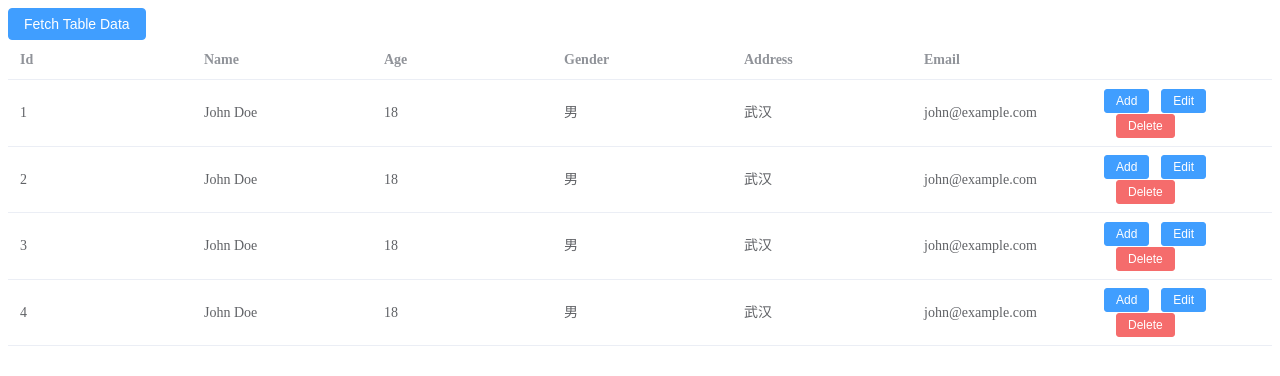
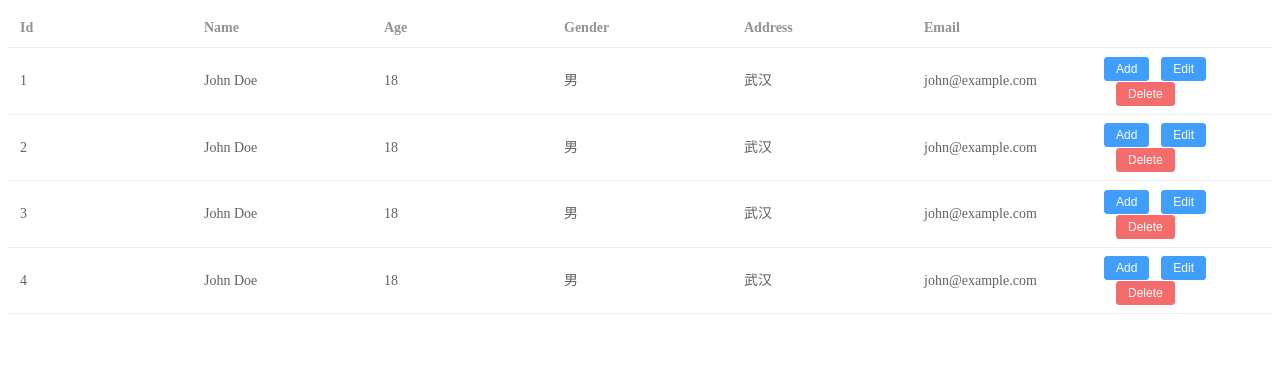
Before and after one commit to reddish-brick/vue-dev-container-template, a Vue app: page / in a window 1280 px wide. Shown: the top 376 px of the page. Built offline with nearby package versions, Linux system fonts and the light colour scheme.

Commit message:
实现列表功能

```diff
--- a/src/components/Table.vue
+++ b/src/components/Table.vue
@@ -1,7 +1,6 @@
 <template>
     <div>
-        <el-button type="primary" @click="replaceTableData">Fetch Table Data</el-button>
-        <el-table :data="tableData">
+        <el-table :data="state.users">
             <el-table-column prop="id" label="Id"></el-table-column>
             <el-table-column prop="name" label="Name"></el-table-column>
             <el-table-column prop="age" label="Age"></el-table-column>
@@ -21,31 +20,16 @@
 
 <script setup>
 import { useTableStore } from '../store/table.js'
+import { onMounted, reactive, ref } from 'vue'
+
+const state = reactive({
+    users: []
+});
 
 const tableStore = useTableStore();
 
-const tableData = tableStore.tableData;
-
-const replaceTableData = () => {
-    const newTableData = [
-        {
-            id: 1,
-            name: "John Doe",
-            age: 23,
-            gender: "女",
-            address: "上海",
-            email: "john@example.com",
-        },
-        {
-            id: 2,
-            name: "John Doe",
-            age: 23,
-            gender: "女",
-            address: "上海",
-            email: "john@example.com",
-        },
-    ];
-    tableStore.replaceTableData(newTableData);
+const fetchTableData = () => {
+    state.users = tableStore.tableData;
 }
 
 const addData = (row) => {
@@ -67,4 +51,9 @@ const updateById = (row) => {
     }
     tableStore.updateById(row.id, data);
 }
+
+onMounted(async () => {
+    fetchTableData();
+})
+
 </script>
```
Also changed, not shown: package.json (line endings or trailing spaces).
